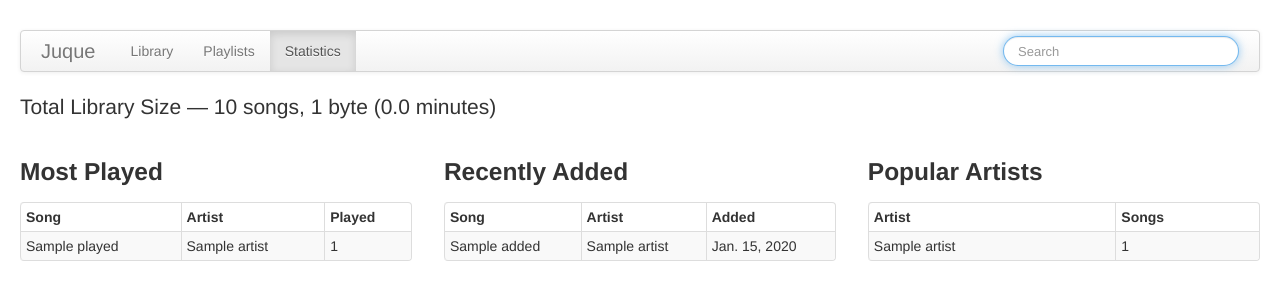
After one commit to dcwatson/juque, a Django app: template templates/library/stats.html in a window 1280 px wide. The commit adds this page. Shown: the top 300 px of the page. Run offline with Django 3.2, Linux system fonts and the light colour scheme; the template is opened without the code that fills it: most values are stand-ins (such as "Sample title", 1, 10 or a date in 2020); some libraries are stand-ins or nearby versions.

Commit message:
Basic statistics page, play counting, admin menu

```diff
--- a/bootstrap/templates/bootstrap/widgets/emailwidget.html
+++ b/bootstrap/templates/bootstrap/widgets/emailwidget.html
@@ -1,4 +1,4 @@
 <div class="input-prepend">
     <span class="add-on"><i class="icon-envelope"></i></span>
-    <input type="text" name="{{ name }}" id="{{ attrs.id }}" value="{{ value|default:"" }}" />
+    <input type="email" name="{{ name }}" id="{{ attrs.id }}" value="{{ value|default:"" }}" />
 </div>
--- a/juque/library/templatetags/track.py
+++ b/juque/library/templatetags/track.py
@@ -3,10 +3,33 @@ from django import template
 register = template.Library()
 
 @register.filter
-def track_length(length):
+def track_length(length, words=False):
     mins = int(length // 60)
     secs = int(length - (mins * 60))
-    return '%d:%02d' % (mins, secs)
+    hours = int(mins // 60)
+    if hours > 0:
+        mins -= hours * 60
+    days = int(hours // 24)
+    if days > 0:
+        hours -= days * 24
+    if days:
+        if words:
+            frac = ((hours * 60 * 60) + (mins * 60) + secs) / 86400.0
+            return '%.1f days' % (days + frac)
+        else:
+            return '%d:%02d:%02d:%02d' % (days, hours, mins, secs)
+    elif hours:
+        if words:
+            frac = ((mins * 60) + secs) / 3600.0
+            return '%.1f hours' % (hours + frac)
+        else:
+            return '%d:%02d:%02d' % (hours, mins, secs)
+    else:
+        if words:
+            frac = secs / 60.0
+            return '%.1f minutes' % (mins + frac)
+        else:
+            return '%d:%02d' % (mins, secs)
 
 @register.filter
 def bitrate(rate):
--- a/juque/library/urls.py
+++ b/juque/library/urls.py
@@ -3,6 +3,7 @@ from django.conf.urls import patterns, include, url
 
 urlpatterns = patterns('juque.library.views',
     url(r'^$', 'index', name='library'),
+    url(r'^stats/$', 'stats', name='stats'),
     url(r'^genre/(?P<slug>[a-zA-Z0-9_\-]+)/$', 'genre', name='library-genre'),
     url(r'^user/(?P<uid>\d+)/$', 'user', name='library-user'),
     url(r'^cleanup/artists/$', 'cleanup_artists', name='cleanup-artists'),
@@ -12,4 +13,5 @@ urlpatterns = patterns('juque.library.views',
     url(r'^track/stream/(?P<track_id>\d+)\.(?P<extension>\w+)$', 'track_stream', name='track-stream'),
     url(r'^album/(?P<album_id>\d+)/thumbnail/$', 'album_thumbnail', name='album-thumbnail'),
     url(r'^ajax/page/$', 'ajax_page', name='ajax-page'),
+    url(r'^ajax/play/(?P<track_id>\d+)/$', 'ajax_play', name='ajax-play'),
 )
--- a/juque/settings.py
+++ b/juque/settings.py
@@ -82,6 +82,7 @@ INSTALLED_APPS = (
     'django.contrib.messages',
     'django.contrib.staticfiles',
     'django.contrib.admin',
+    'django.contrib.humanize',
     'juque.core',
     'juque.library',
     'juque.playlists',
--- a/static/js/library.js
+++ b/static/js/library.js
@@ -19,12 +19,18 @@ $(function() {
 
     $('body').on('click', 'a.play', function() {
         var url = $(this).data('track-url');
+        var id = $(this).data('track-id');
         $('div.player img').attr('src', $(this).data('cover-url'));
         $('div.player .track').text($(this).data('title'));
         $('div.player .artist').text($(this).data('artist'));
         var player = document.getElementById('player');
         $(player).attr('src', url);
         player.play();
+
+        $.ajax({
+            url: '/library/ajax/play/' + id + '/'
+        });
+
         return false;
     });
 
--- a/templates/base.html
+++ b/templates/base.html
@@ -31,7 +31,23 @@
                     <ul class="nav">
                         <li class="nav-library"><a href="{% url "library" %}">Library</a></li>
                         <li class="nav-playlists"><a href="{% url "playlists" %}">Playlists</a></li>
+                        <li class="nav-stats"><a href="{% url "stats" %}">Statistics</a></li>
+                        {% if user.is_admin %}
+                        <li class="nav-admin dropdown">
+                            <a class="dropdown-toggle" data-toggle="dropdown" href="#">
+                                Admin
+                                <b class="caret"></b>
+                            </a>
+                            <ul class="dropdown-menu">
+                                <li><a href="{% url "cleanup-artists" %}">Clean Up Artists</a></li>
+                                <li><a href="{% url "cleanup-albums" %}">Clean Up Albums</a></li>
+                                <li><a href="{% url "cleanup-tracks" %}">Clean Up Tracks</a></li>
+                            </ul>
+                        </li>
+                        {% endif %}
+                        {% if user.is_authenticated %}
                         <li><a href="{% url "logout" %}">Log Out</a></li>
+                        {% endif %}
                     </ul>
                     <form class="navbar-search pull-right" id="search-form" action="{% url "library" %}" method="get">
                         <input type="text" class="search-query" placeholder="Search" id="q" name="q" value="{{ q }}" />
--- a/templates/library/page.html
+++ b/templates/library/page.html
@@ -1,6 +1,6 @@
 {% load track %}
 
-<table class="table table-condensed">
+<table class="table table-condensed table-striped">
     <thead>
         <tr>
             <th></th>
@@ -16,7 +16,7 @@
         {% for track in page %}
         <tr>
             <td class="nowrap">
-                <a class="play" data-track-url="{{ track.url }}" data-artist="{{ track.artist }}" data-title="{{ track }}" data-cover-url="{{ track.album.artwork_url }}" href="#play"><i class="icon-play-circle"></i></a>
+                <a class="play" data-track-id="{{ track.pk }}" data-track-url="{{ track.url }}" data-artist="{{ track.artist }}" data-title="{{ track }}" data-cover-url="{{ track.album.artwork_url }}" href="#play"><i class="icon-play-circle"></i></a>
                 <a class="" href="#download"><i class="icon-download"></i></a>
             </td>
             <td><a href="{% url "track-edit" track_id=track.pk %}">{{ track }}</a></td>
--- /dev/null
+++ b/templates/library/stats.html
@@ -0,0 +1,71 @@
+{% extends "library/base.html" %}
+{% load track %}
+{% load humanize %}
+
+{% block section %}stats{% endblock %}
+
+{% block content %}
+<div class="row-fluid">
+    <div class="span12">
+        <p class="lead">Total Library Size &mdash; {{ total.tracks|intcomma }} songs, {{ total.file_size|filesizeformat }} ({{ total.length|track_length:1 }})</p>
+        <div class="row-fluid">
+            <div class="span4">
+                <h3>Most Played</h3>
+                <table class="table table-condensed table-striped table-bordered">
+                    <thead><tr>
+                        <th>Song</th>
+                        <th>Artist</th>
+                        <th>Played</th>
+                    </tr></thead>
+                    <tbody>
+                        {% for t in played %}
+                        <tr>
+                            <td>{{ t }}</td>
+                            <td>{{ t.artist }}</td>
+                            <td>{{ t.play_count|intcomma }}</td>
+                        </tr>
+                        {% endfor %}
+                    </tbody>
+                </table>
+            </div>
+            <div class="span4">
+                <h3>Recently Added</h3>
+                <table class="table table-condensed table-striped table-bordered">
+                    <thead><tr>
+                        <th>Song</th>
+                        <th>Artist</th>
+                        <th>Added</th>
+                    </tr></thead>
+                    <tbody>
+                        {% for t in added %}
+                        <tr>
+                            <td>{{ t }}</td>
+                            <td>{{ t.artist }}</td>
+                            <td>{{ t.date_added.date }}</td>
+                        </tr>
+                        {% endfor %}
+                    </tbody>
+                </table>
+            </div>
+            <div class="span4">
+                <h3>Popular Artists</h3>
+                <table class="table table-condensed table-striped table-bordered">
+                    <thead><tr>
+                        <th>Artist</th>
+                        <th>Songs</th>
+                    </tr></thead>
+                    <tbody>
+                        {% for a in artists %}
+                        <tr>
+                            <td>{{ a }}</td>
+                            <td>{{ a.num_tracks }}</td>
+                        </tr>
+                        {% endfor %}
+                    </tbody>
+
+                </table>
+            </div>
+        </div>
+    </div>
+</div>
+{% endblock %}
--- a/templates/library/track_edit.html
+++ b/templates/library/track_edit.html
@@ -9,7 +9,7 @@
 {% endblock %}
 
 {% block content %}
-<div class="row">
+<div class="row-fluid">
     <div class="span3">
         <ul class="nav nav-list">
             <li class="nav-header">Owner</li>
```
Also changed, not shown: juque/library/views.py (+17 -1 lines), templates/library/index.html (+0 -11 lines).
